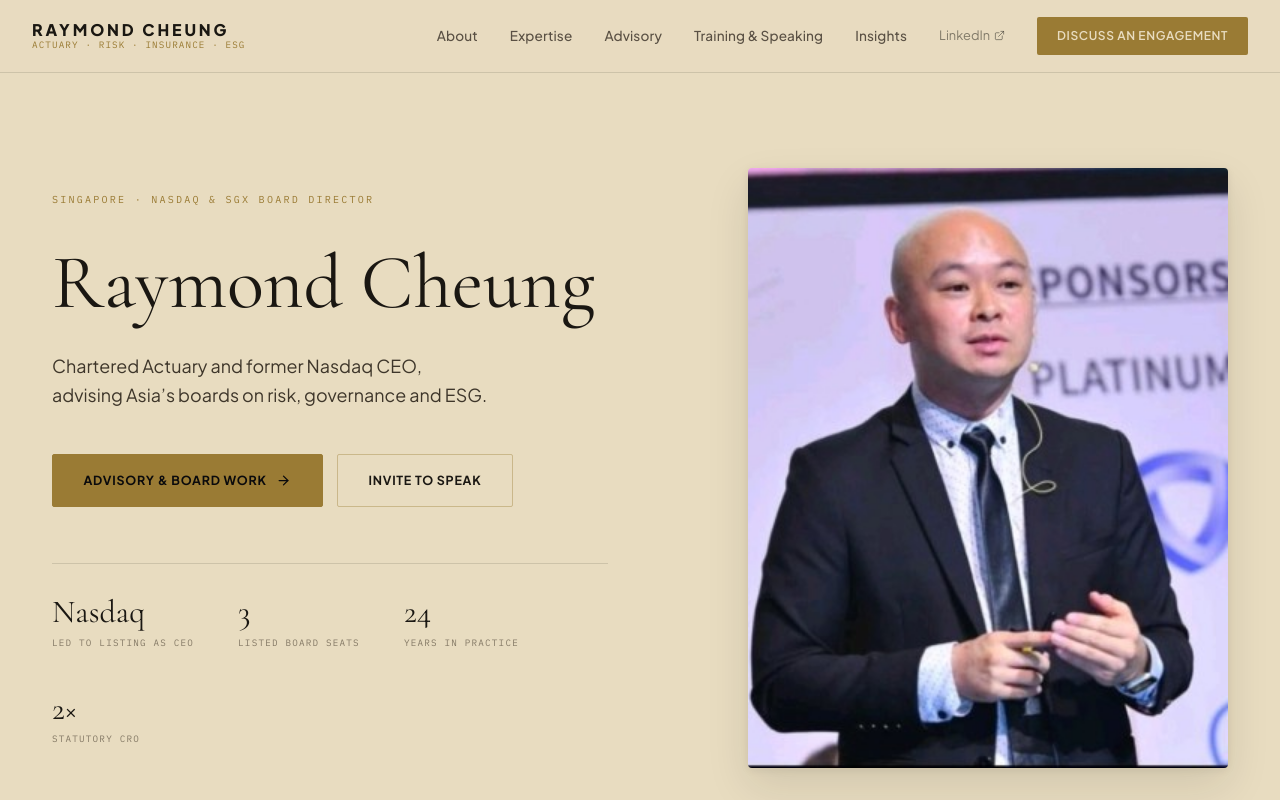
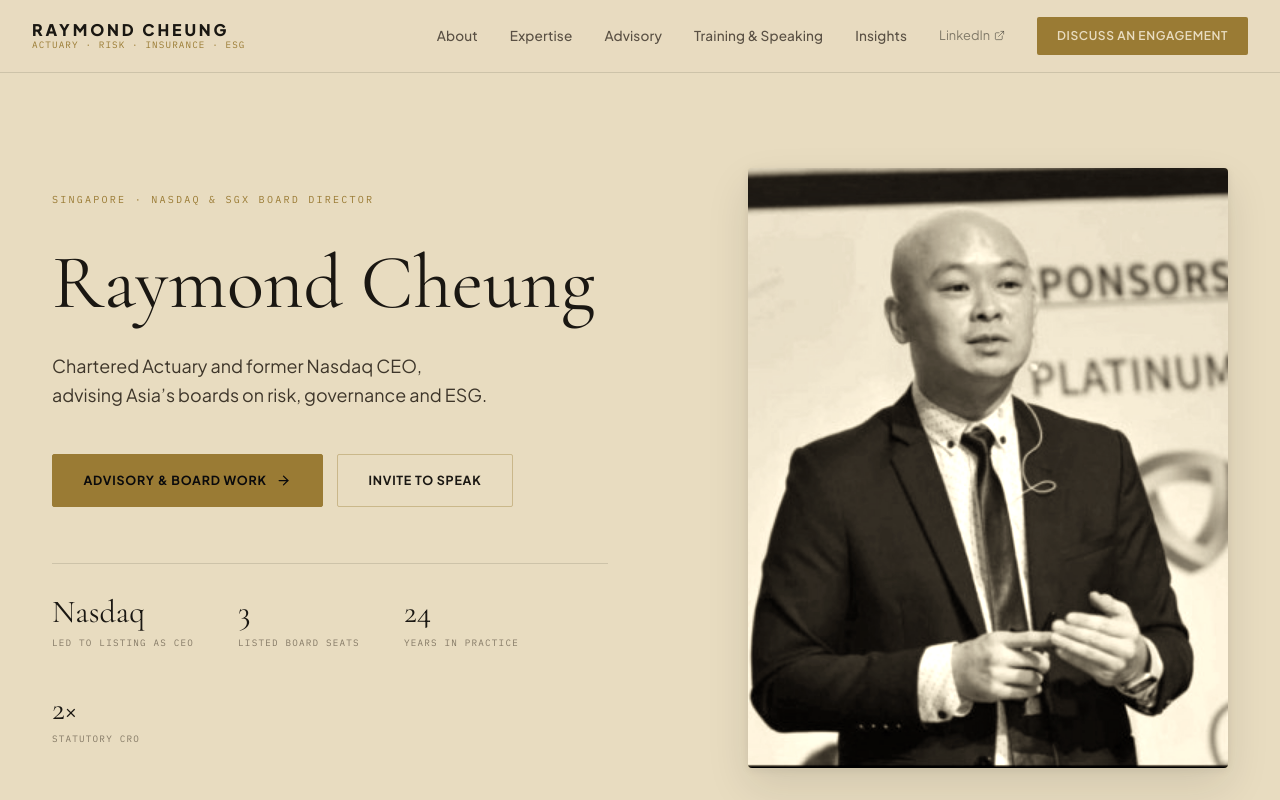
Before and after one commit to rcheungwm-wq/raymond-cheung-site, a Next.js app: page / in a window 1280 px wide. Shown: the top 800 px of the page. Built offline with nearby package versions, Linux system fonts and the light colour scheme.

Commit message:
design: warm monochrome portrait treatment to harmonise with champagne palette

```diff
--- a/components/HeroAuthoritySection.tsx
+++ b/components/HeroAuthoritySection.tsx
@@ -97,14 +97,28 @@ export default function HeroAuthoritySection() {
             position: "relative", width: "min(480px, 100%)", aspectRatio: "4/5",
             borderRadius: "var(--r-card)", overflow: "hidden",
             boxShadow: "var(--sh-deep)",
+            backgroundColor: "var(--midnight-navy)",
           }}>
             <Image
               src={`${process.env.NEXT_PUBLIC_BASE_PATH || ""}/raymond-cheung-portrait.jpg`}
               alt="Raymond Cheung — Chartered Actuary, Risk Executive, Board Adviser and ESG Specialist"
               fill priority
               sizes="(max-width: 899px) 90vw, 480px"
-              style={{ objectFit: "cover", objectPosition: "center 20%" }}
+              style={{
+                objectFit: "cover",
+                objectPosition: "center 18%",
+                /* Warm monochrome — harmonises the event-photo backdrop
+                   with the champagne palette and mutes its low resolution. */
+                filter: "grayscale(100%) sepia(30%) contrast(1.05) brightness(1.03)",
+              }}
             />
+            {/* Champagne tint to seat the portrait in the palette */}
+            <div aria-hidden="true" style={{
+              position: "absolute", inset: 0,
+              backgroundColor: "var(--gold)",
+              mixBlendMode: "soft-light",
+              opacity: 0.28,
+            }} />
           </div>
         </div>
       </div>
```
